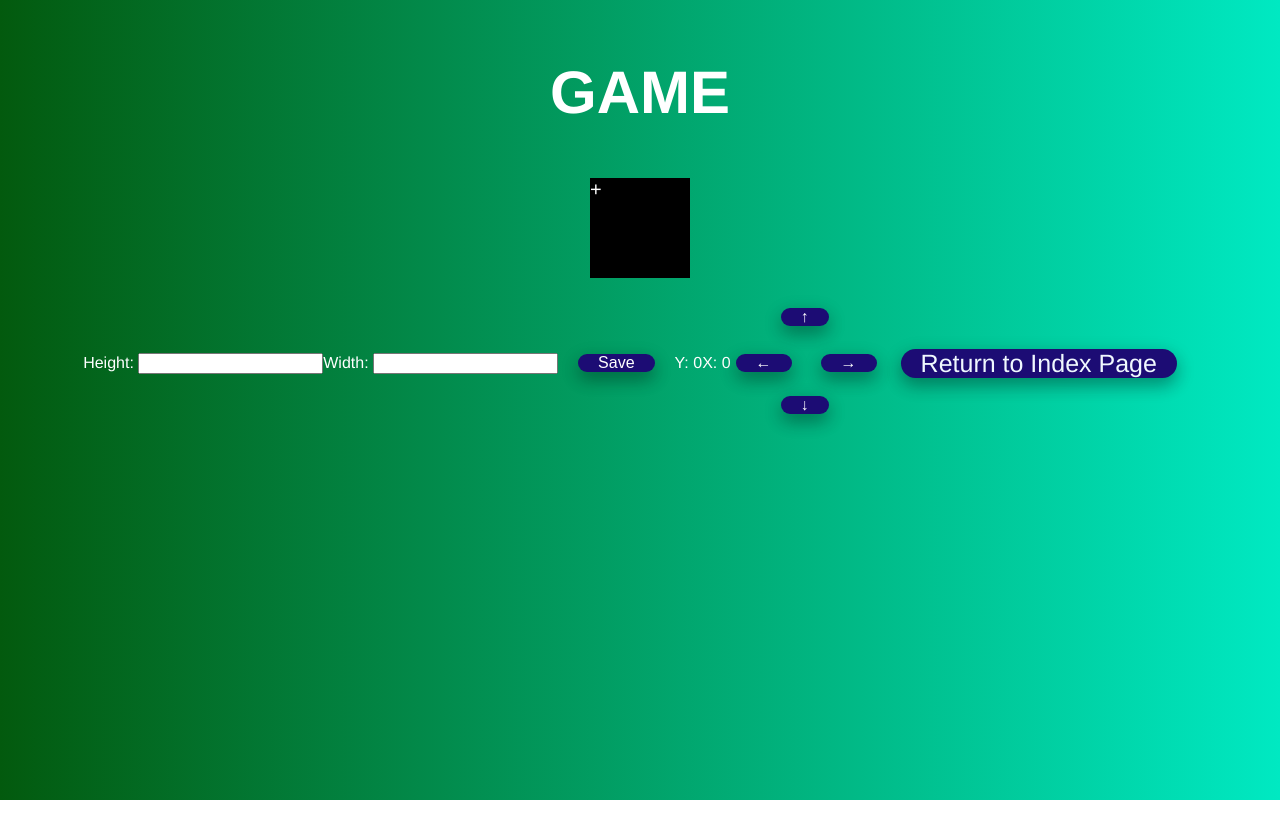
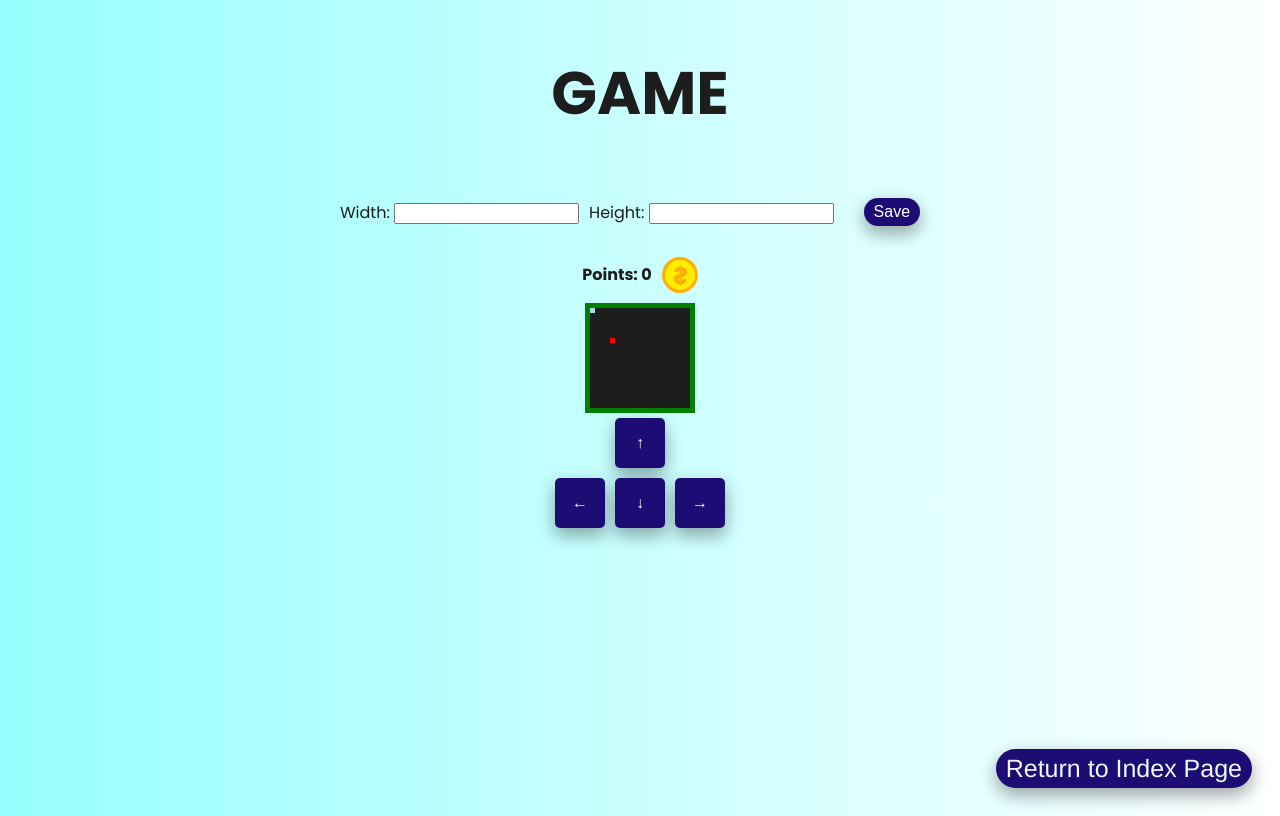
Before and after one commit to MarcoGomezGutierrez/Gatsby-Plantilla, a Gatsby site: page /game in a window 1280 px wide. Built offline with nearby package versions, Linux system fonts and the light colour scheme; Gatsby itself is replaced by a stand-in of ours.

Commit message:
Juego implementado

```diff
--- a/src/pages/game.js
+++ b/src/pages/game.js
@@ -1,4 +1,4 @@
-import React, {useState} from "react"
+import React, {useState, useEffect, useRef} from "react"
 import * as style from "../styles/index.module.css"
 import * as Game from "../styles/game.module.css"
 import * as ButtonStyle from "../styles/button.module.css"
@@ -15,17 +15,94 @@ const GamePage = () => {
   const [x, setX] = useState(0);
   const [y, setY] = useState(0);
 
-  document.addEventListener("keydown", function(event){
-    if (event.key === "ArrowRight") if (x + steps <= gameWidth - 10) setX(x + steps)
-    if (event.key === "ArrowLeft") if (x - steps >= 0) setX(x - steps)
-    if (event.key === "ArrowDown") if (y + steps <= gameHeight - 20) setY(y + steps)
-    if (event.key === "ArrowUp") if (y - steps >= 0) setY(y - steps)
-  })
+  const [appleX, setAppleX] = useState(20);
+  const [appleY, setAppleY] = useState(30);
+
+  const [points, setPoints] = useState(0);
 
   const steps = 5;
 
+
+  const leftRef = useRef(null);
+  const rightRef = useRef(null);
+  const upRef = useRef(null);
+  const downRef = useRef(null);
+
+  function multiple(valor) {
+    if ((valor % steps) === 0) return valor;
+    else return multiple(valor + 1);
+  }
+
+  function generateApple() {
+    setAppleX(multiple(RandomMinToMax(gameWidth - steps)));
+    setAppleY(multiple(RandomMinToMax(gameHeight - steps)));
+  }
+
+  function RandomMinToMax (max) {
+    return Math.floor(Math.random() * max);
+  }
+
+  useEffect(() => {
+    const keyDownCallBack = function(event)  {
+      switch(event.keyCode) {
+        case 39:
+          rightRef.current.style.background = 'white';
+          derecha();
+          break;
+        case 37:
+          leftRef.current.style.background = 'white';
+          izquierda();
+          break;
+        case 40:
+          downRef.current.style.background = 'white';
+          abajo();
+          break;
+        case 38:
+          upRef.current.style.background = 'white';
+          arriba();
+          break;
+      }
+    }
+    document.addEventListener("keydown", keyDownCallBack);
+
+    return () => document.removeEventListener("keydown", keyDownCallBack);
+  }, [x, y]);
+
+  useEffect(() => {
+    const keyDownCallBack = function(event)  {
+      switch(event.keyCode) {
+        case 39:
+          rightRef.current.style.background = '#1c0c74';
+          break;
+        case 37:
+          leftRef.current.style.background = '#1c0c74';
+          break;
+        case 40:
+          downRef.current.style.background = '#1c0c74';
+          break;
+        case 38:
+          upRef.current.style.background = '#1c0c74';
+          break;
+      }
+    }
+    document.addEventListener("keyup", keyDownCallBack);
+
+    return () => document.removeEventListener("keyup", keyDownCallBack);
+  }, [x, y]);
+
+  useEffect(() => {
+    detectCollision();
+  }, [x, y, appleX, appleY, points]);
+
+  function detectCollision() {
+    if (x == appleX && y == appleY) {
+      setPoints(points + 1);
+      generateApple();
+    }
+  }
+
   function derecha() {
-    if (x + steps <= gameWidth - 10) setX(x + steps)
+    if (x + steps <= gameWidth - steps) setX(x + steps)
   }
 
   function izquierda () {
@@ -37,7 +114,7 @@ const GamePage = () => {
   }
 
   function abajo () {
-    if (y + steps <= gameHeight - 20) setY(y + steps)
+    if (y + steps <= gameHeight - steps) setY(y + steps)
   }
 
   function save() {
@@ -50,34 +127,66 @@ const GamePage = () => {
     console.log(`Width: ${gameWidth}, Height: ${gameHeight}`)
   }
 
-  const position = {
+  const positionCursor = {
     left: x,
     top: y,
+    backgroundColor: "lightblue",
+  }
+
+  const positionApple = {
+    left: appleX,
+    top: appleY,
+    backgroundColor: "red",
   }
 
   const dimensions = {
     width: gameWidth,
     height: gameHeight,
+    minWidth: gameWidth,
+    minHeight: gameHeight,
   }
 
+
   return (
-    <main className={style.indexContainer}>
+    <main >
       <Header headerText="GAME"/>
-      <div className={Game.container}  style={dimensions}><div className={Game.cursor} style={position}>+</div></div>
       <div className={style.navbar}>
-        <ButtonPath text="Return to Index Page" direction="../"/>
-        <div className={Game.rowsContainer}>
-            <button onClick={arriba} className={`${Game.rowUp} ${ButtonStyle.button} ${ButtonStyle.button1}`}>&#8593;</button>
-            <button onClick={abajo} className={`${Game.rowDown} ${ButtonStyle.button} ${ButtonStyle.button1}`}>&#8595;</button>
-            <button onClick={derecha} className={`${Game.rowRight} ${ButtonStyle.button} ${ButtonStyle.button1}`}>&#8594;</button>
-            <button onClick={izquierda} className={`${Game.rowLeft} ${ButtonStyle.button} ${ButtonStyle.button1}`}>&#8592;</button>
-        </div>
-        <div>X: {x}</div>
-        <div>Y: {y}</div>
-        <button className={`${ButtonStyle.button} ${ButtonStyle.button1}`} onClick={save}>Save</button>
         <p>Width: <input id="1" type="number" name="width" required minLength="4" maxLength="8" size="10"/></p>
         <p>Height: <input id="2" type="number" name="height" required minLength="4" maxLength="8" size="10"/></p>
+        <button className={`${ButtonStyle.button} ${ButtonStyle.button1}`} onClick={save}>Save</button>
       </div>
+
+      <div className={style.navbar}>
+      <p style={{fontWeight:700}}>Points: {points}</p>
+      <div className={Game.coint}>$</div>
+      </div>
+
+
+
+
+
+      <div className={Game.container}  style={dimensions}>
+        <div className={Game.cursor} style={positionCursor}></div>
+        <div className={Game.cursor} style={positionApple}></div>
+      </div>
+      <div className={style.navbar}>
+
+        <div className={Game.rowsContainer}>
+
+            <div className={Game.firstContainer}>
+              <button ref={upRef} onClick={arriba} className={`${ButtonStyle.button} ${ButtonStyle.button1} ${Game.arrow}`}>&#8593;</button>
+            </div>
+
+            <div className={Game.secondContainer}>
+              <button ref={leftRef} onClick={izquierda} className={`${ButtonStyle.button} ${ButtonStyle.button1} ${Game.arrow}`}>&#8592;</button>
+              <button ref={downRef} onClick={abajo} className={`${ButtonStyle.button} ${ButtonStyle.button1} ${Game.arrow}`}>&#8595;</button>
+              <button ref={rightRef} onClick={derecha} className={`${ButtonStyle.button} ${ButtonStyle.button1} ${Game.arrow}`}>&#8594;</button>
+            </div>
+        </div>
+        {/* <div>X: {x}, Y: {y}, AppleX: {appleX}, AppleY: {appleY}</div> */}
+
+      </div>
+      <div style={{marginTop: "auto", alignSelf:"flex-end"}}><ButtonPath text="Return to Index Page" direction="../"/></div>
     </main>
 
   )
--- a/src/styles/button.module.css
+++ b/src/styles/button.module.css
@@ -8,6 +8,7 @@
     display: inline-block;
     font-size: 16px;
     margin: 20px 20px;
+    padding: 5px 10px;
     border-radius: 100px;
     cursor: pointer;
     -webkit-transition-duration: 0.4s; /* Safari */
--- a/src/styles/game.module.css
+++ b/src/styles/game.module.css
@@ -1,37 +1,56 @@
 .rowsContainer {
-    width: 150px;
-    height: 150px;
+    display: flex;
+    flex-direction: column;
 }
 
-.rowUp {
-    position: relative;
-    left: 30px;
+.firstContainer {
+    display: flex;
+    align-items: center;
+    justify-content: center;
 }
 
-.rowDown {
-    position: relative;
-    left: 30px;
-    top: 30px;
+.secondContainer {
+    display: flex;
+    align-items: center;
+
 }
 
-.rowRight {
-    position: relative;
-    left: 70px;
-    top: -70px;
+.coint{
+    display: flex;
+    justify-content: center;
+    align-items: center;
+    font-weight: 700;
+    color:rgb(255, 174, 0);
+    font-size: 24px;
+    border: 3px solid rgb(255, 174, 0);
+    background: rgb(255, 238, 0);
+    width: 30px;
+    height: 30px;
+    border-radius: 50%;
+    animation:coint 2s linear infinite both
 }
 
-.rowLeft {
-    position: relative;
-    left: -15px;
-    top: -128px;
+@keyframes coint{
+    50%{transform:rotateY(0)}
+    100%{transform:rotateY(360deg)}
+}
+
+.arrow {
+    width: 50px;
+    height: 50px;
+    border-radius: 5px !important;
+    margin: 5px !important;
 }
 
 .container {
-    background-color: black;
+    border: 5px solid green;
+    position: relative;
+    background-color: rgb(29, 29, 29);
     color: white;
 }
 
 .cursor {
-    position: relative;
-    font-size: 20px;
+    position: absolute;
+    width: 5px;
+    height: 5px;
 }
--- a/src/styles/global.css
+++ b/src/styles/global.css
@@ -1,5 +1,19 @@
+@import url('https://fonts.googleapis.com/css2?family=Poppins:wght@400;700&display=swap');
+
 html {
-    background: linear-gradient(to right, rgb(3, 90, 14), rgb(0, 233, 194));
-    color: white;
-    font-family: 'Franklin Gothic Medium', 'Arial Narrow', Arial, sans-serif;
+    display: flex;
+    flex-direction: column;
+    background: linear-gradient(to right, rgb(151, 255, 255), rgb(255, 255, 255));
+    color: rgb(29, 29, 29);
+    font-family: 'Poppins', sans-serif;
 }
+
+main {
+    display: flex;
+    min-height: 100vh;
+    justify-content: flex-start;
+    align-items: center;
+    flex-direction: column;
+    height: 100vh;
+
+}
--- a/src/styles/index.module.css
+++ b/src/styles/index.module.css
@@ -2,7 +2,7 @@
     display: flex;
 	flex-direction: column;
 	flex-wrap: nowrap;
-	justify-content: flex-start;
+	justify-content: space-between;
 	align-items: center;
 	align-content: center;
 }
@@ -15,8 +15,8 @@
 
 .navbar {
     display: flex;
-    margin: 10px;
-	flex-direction: row-reverse;
+    gap: 10px;
+	flex-direction: row;
 	flex-wrap: nowrap;
 	justify-content: flex-end;
 	align-items: center;
@@ -33,3 +33,10 @@
     text-align: left;
     padding: 15px 25px;
 }
+
+@media (max-width: 768px) {
+    .navbar {
+        width: 100%;
+        flex-direction: column;
+    }
+}
```
Also changed, not shown: README.md.
